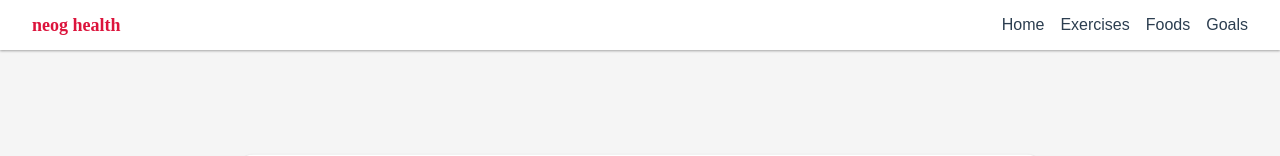
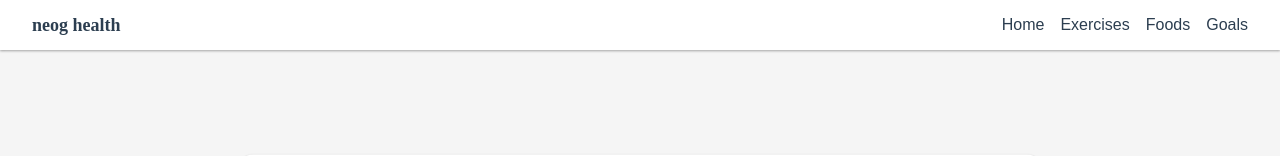
Before and after one commit to vishalsoni7/healthTracker, a React (Create React App) app: page / in a window 1280 px wide. Shown: the top 156 px of the page. Built offline with nearby package versions, Linux system fonts and the light colour scheme; no server answers.

Commit message:
fixed css

```diff
--- a/src/styles.css
+++ b/src/styles.css
@@ -23,10 +23,10 @@ body {
 .nav h3 {
   margin-left: 2rem;
   font-size: large;
+  font-weight: bold;
   cursor: pointer;
   line-height: 0.5;
   font-family: "Pacifico", cursive;
-  color: crimson;
 }
 
 .navigation {
```
